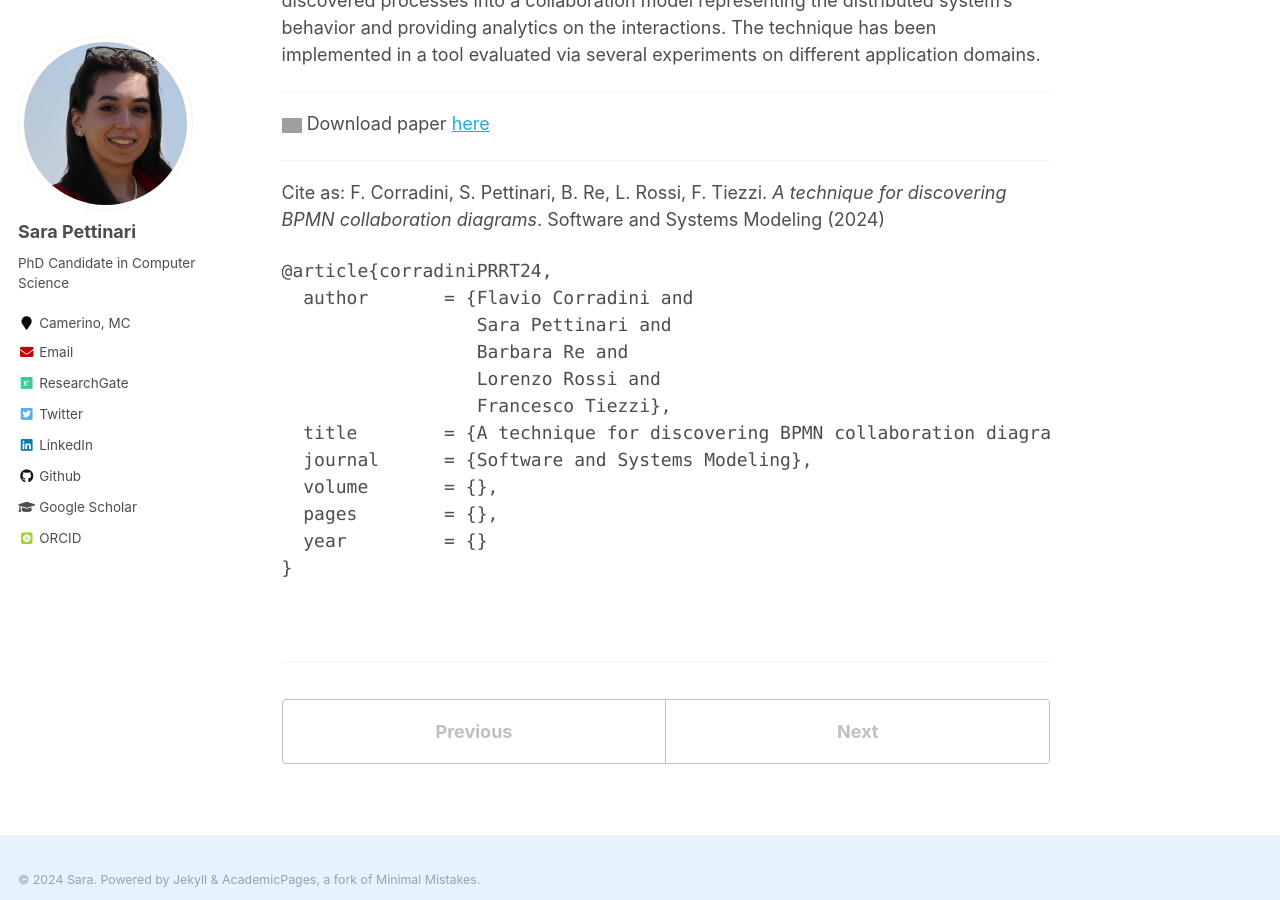
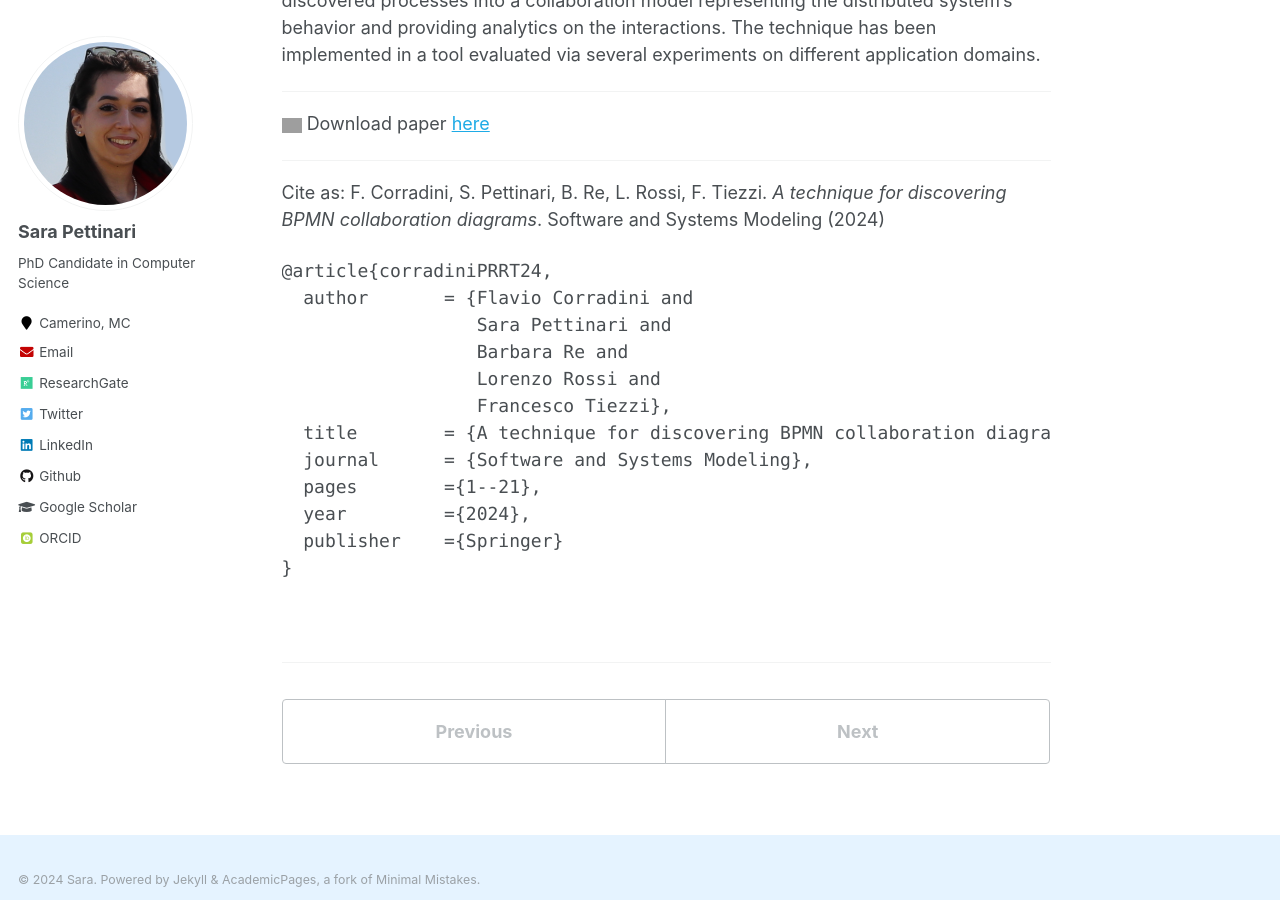
Before and after one commit to SaraPettinari/SaraPettinari.github.io, a Jekyll site: the page built from _publications/j-3.md, in a window 1280 px wide and 900 px high, scrolled down 643 px. Built offline with Jekyll 4.4.1, drawn with Linux system fonts in a browser that asks for light colours; some web fonts are replaced; grey boxes are pictures that could not be loaded.

Commit message:
minor fix

```diff
--- a/_publications/j-3.md
+++ b/_publications/j-3.md
@@ -33,8 +34,8 @@ Cite as: F. Corradini, S. Pettinari, B. Re, L. Rossi, F. Tiezzi. _A technique fo
                   Francesco Tiezzi},
   title        = {A technique for discovering BPMN collaboration diagrams},
   journal      = {Software and Systems Modeling},
-  volume       = {},
-  pages        = {},
-  year         = {}
+  pages        ={1--21},
+  year         ={2024},
+  publisher    ={Springer}
 }
 </pre>
```
Also changed, not shown: other parts of _publications/j-3.md (+1 -0 lines), _publications/b-1.md (+1 -0 lines), _publications/c-2.md (+1 -0 lines), _publications/c-3.md (+1 -0 lines), _publications/j-2.md (+1 -0 lines).
